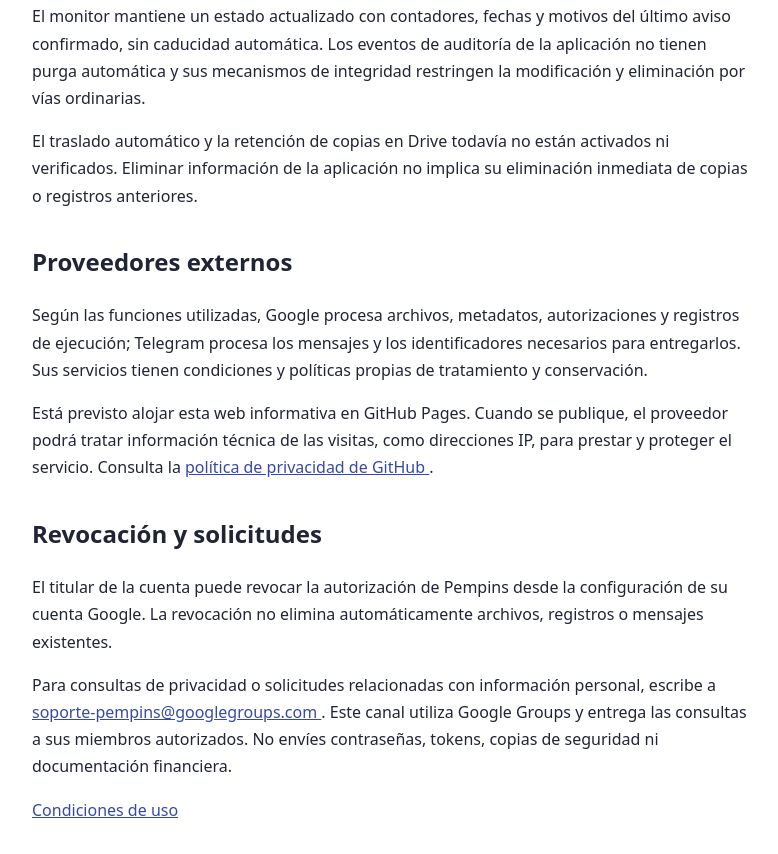
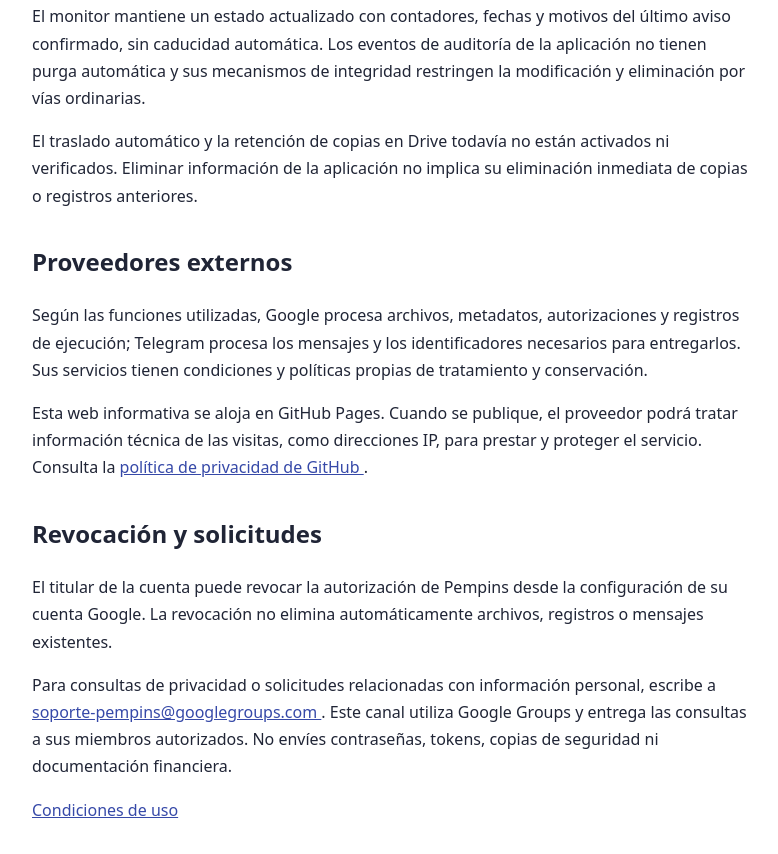
Before and after one commit to aitorps/pempins-web, a plain HTML site: page privacidad.html in a window 1280 px wide. Shown: the part 1832-2686 px from the top of the page, without its empty margins (248-1026 px from the left). Drawn offline with Linux system fonts and the light colour scheme.

Commit message:
Update hosting statement for informational website

```diff
--- a/privacidad.html
+++ b/privacidad.html
@@ -136,7 +136,7 @@
       propias de tratamiento y conservación.
     </p>
        <p>
-      Está previsto alojar esta web informativa en GitHub Pages.
+      Esta web informativa se aloja en GitHub Pages.
       Cuando se publique, el proveedor podrá tratar información
       técnica de las visitas, como direcciones IP, para prestar
       y proteger el servicio.
```
